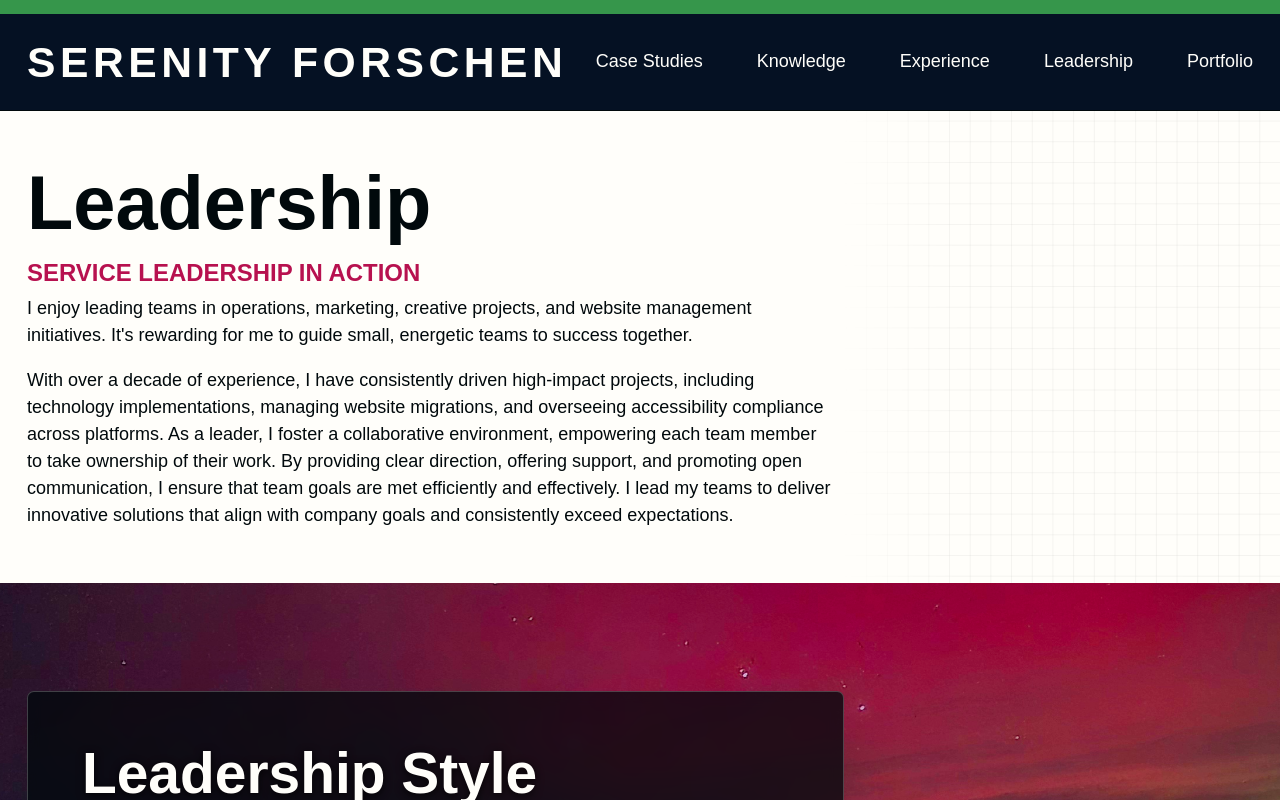
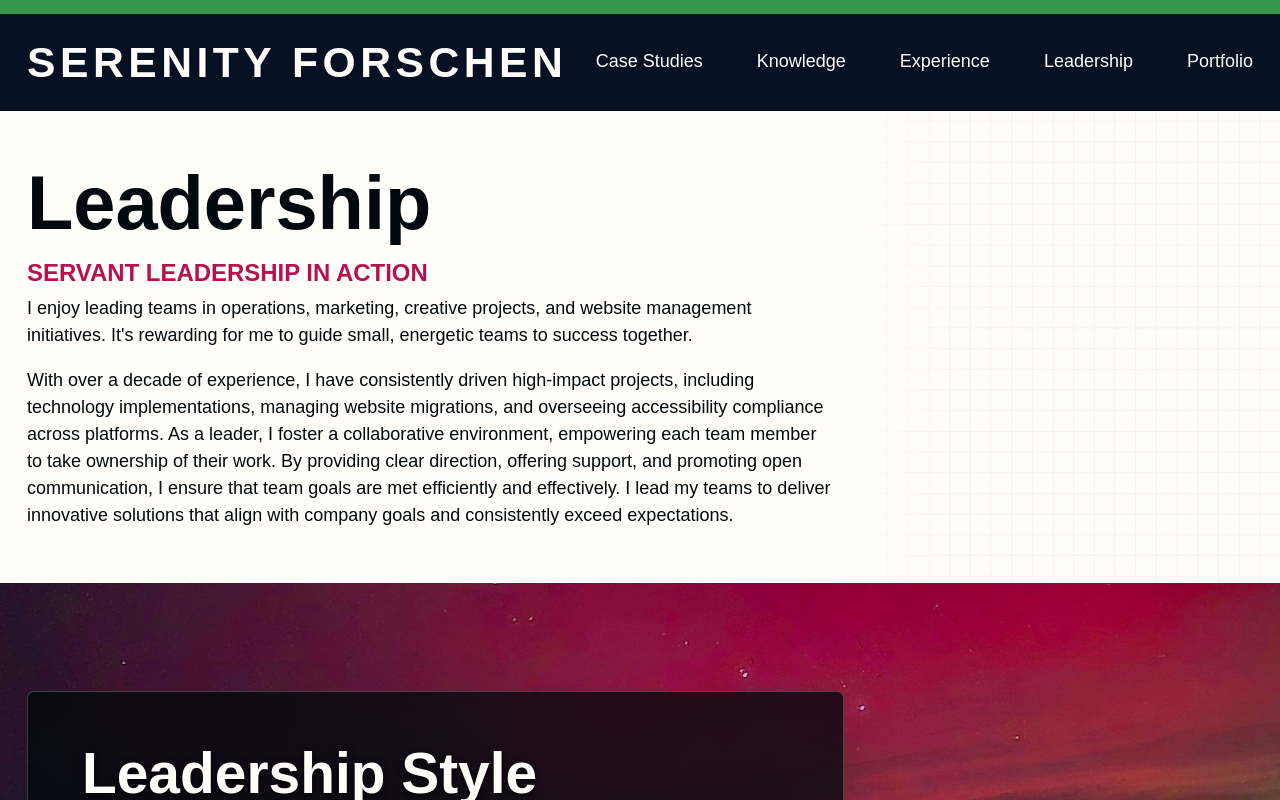
Before and after one commit to sforschen/asylum, a Next.js app: page /leadership in a window 1280 px wide. Shown: the top 800 px of the page. Built offline with nearby package versions, Linux system fonts and the light colour scheme.

Commit message:
Update leadership page kicker

```diff
--- a/app/leadership/page.tsx
+++ b/app/leadership/page.tsx
@@ -19,7 +19,7 @@ export default function LeadershipPage() {
       <PageIntro
         title="Leadership"
         titleId="leadership"
-        kicker="Service Leadership in Action"
+        kicker="Servant Leadership in Action"
         variant="copy"
         body={
           <>
```
